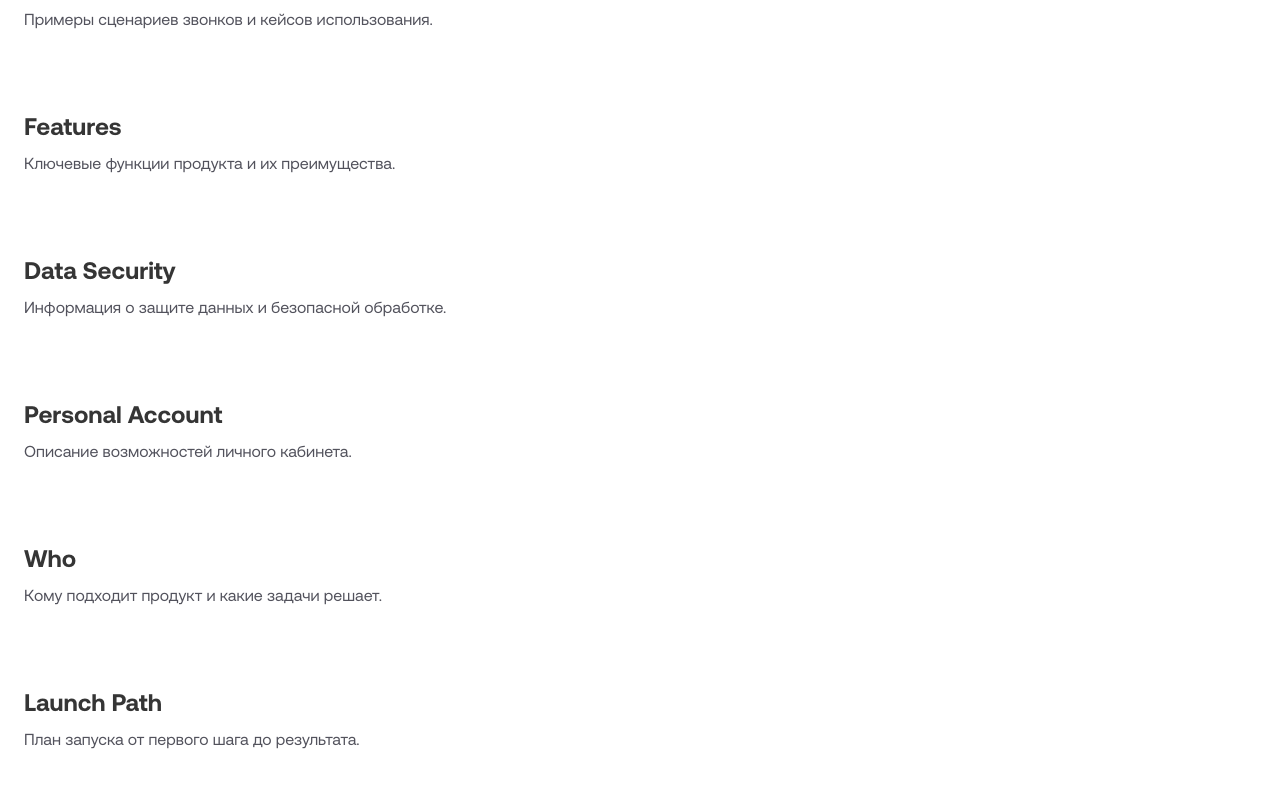
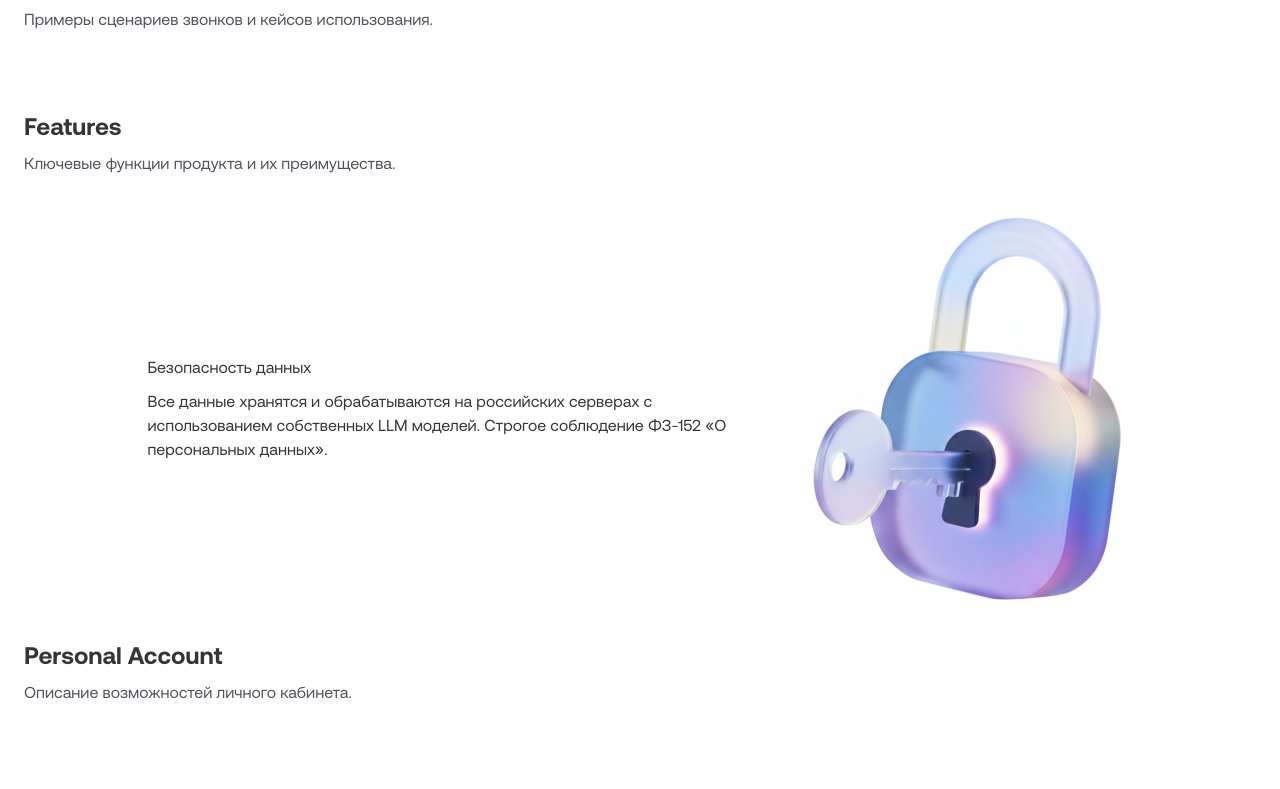
Before and after one commit to GRIZLI-RGB/velorra-landing, a Next.js app: page / in a window 1280 px wide. Shown: the part 542-1331 px from the top of the page. Built offline with nearby package versions, Linux system fonts and the light colour scheme.

Commit message:
Синк

```diff
--- a/components/landing/DataSecurity.tsx
+++ b/components/landing/DataSecurity.tsx
@@ -1,10 +1,24 @@
+import Image from "next/image";
+
 export default function DataSecurity() {
   return (
-    <section className="px-6 py-10">
-      <h2 className="text-2xl font-semibold">Data Security</h2>
-      <p className="mt-2 text-base text-zinc-600">
-        Информация о защите данных и безопасной обработке.
-      </p>
+    <section className="">
+      <div className="default-container flex gap-11 items-center">
+        <div>
+          <h2 className="mb-2.5">Безопасность данных</h2>
+          <p>
+            Все данные хранятся и обрабатываются на российских серверах с
+            использованием собственных LLM моделей. Строгое соблюдение ФЗ-152 «О
+            персональных данных».
+          </p>
+        </div>
+        <Image
+          src="/images/security-lock.png"
+          alt=""
+          width={343}
+          height={385}
+        />
+      </div>
     </section>
   );
 }
```
Also changed, not shown: public/images/security-lock.png (added).
